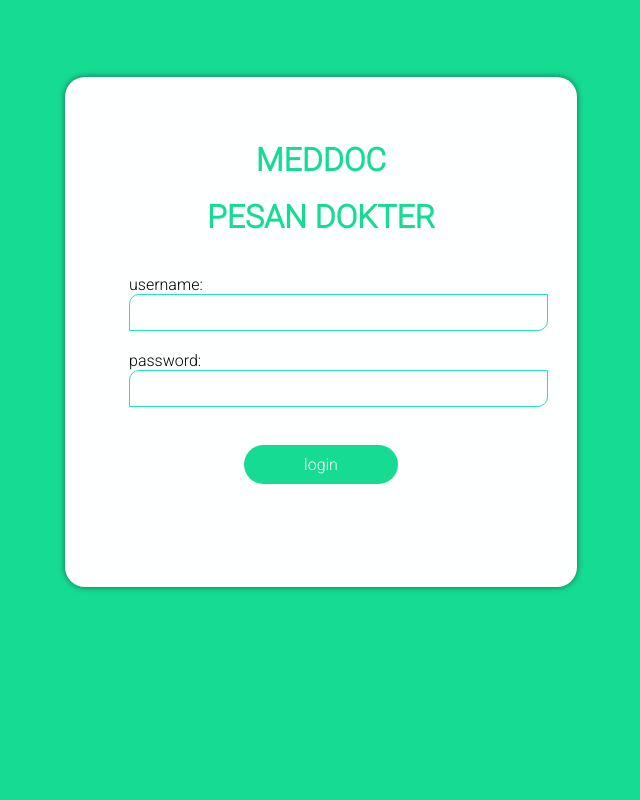
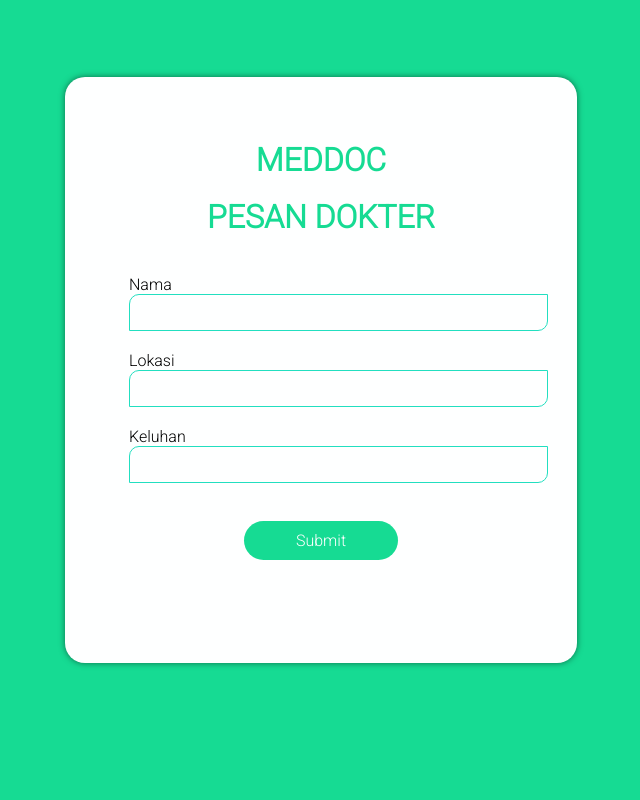
Before and after one commit to valfeclone/MedDocc, a Laravel app: page /reserve in a window 1280 px wide. Shown: the whole page, without its empty margins (319-959 px from the left). Run offline with Laravel 8, Linux system fonts and the light colour scheme; some libraries are stand-ins or nearby versions.

Commit message:
edit reserve page dan membuat link dari home page ke reserve

```diff
--- /dev/null
+++ b/public/css/reserve-style.css
@@ -0,0 +1,66 @@
+*{
+    box-sizing: border-box;
+    padding: 0;
+    margin: 0;
+}
+
+body{
+    font-family: 'Roboto', Arial, Helvetica, sans-serif;
+    background-color: #16db93;
+}
+
+.login-menu{
+    margin: 6% 30%;
+    padding: 5% 5%;
+    display: flex;
+    flex-direction: column;
+    background-color: #feffff;
+    border-radius: 20px;
+    box-shadow: 0px 0px 6px rgba(0,0,0,0.50);
+}
+
+.login-menu h1{
+    text-align: center;
+    color: #16db93;
+}
+
+.login-form{
+    display: flex;
+    flex-direction: column;
+}
+
+.login-form div{
+    margin: 20px 0px;
+}
+
+.login-form label{
+    margin-bottom: 15px;
+}
+
+.login-form input{
+    padding: 10px 60% 10px 10px;
+    background-color: inherit;
+    border: 1px solid #22DFC0;
+    border-bottom-right-radius: 10px;
+    border-top-left-radius: 10px;
+    transition-duration: 0.5s;
+}
+
+.login-form input:hover{
+    border: 1px solid #17252A;
+}
+
+.submit-form{
+    flex-basis: 16%;
+}
+
+.submit-form .submit-button{
+    display: block;
+    margin: 10% 30%;
+    text-align: center;
+    padding: 10px 10px;
+    border-radius: 50px;
+    cursor: pointer;
+    background-color: #16db93;
+    color: #feffff;
+}
--- a/resources/views/home.blade.php
+++ b/resources/views/home.blade.php
@@ -48,7 +48,7 @@
                     </p>
                 </div>
                 <div class="column-button">
-                    <button class="button">PESAN</button>
+                    <a href="/reserve"> <button class="button" >PESAN</button> </a>
                 </div>
             </div>
         </div>
--- a/resources/views/reserve.blade.php
+++ b/resources/views/reserve.blade.php
@@ -9,7 +9,7 @@
     <link rel="stylesheet" href="https://cdnjs.cloudflare.com/ajax/libs/font-awesome/4.7.0/css/font-awesome.min.css">
 
     <!-- CSS -->
-    <link href="{{ asset('/css/login-style.css') }}" rel="stylesheet">
+    <link href="{{ asset('/css/reserve-style.css') }}" rel="stylesheet">
 
     <title>MEDDOC</title>
 </head>
@@ -22,17 +22,22 @@
             <div class="login-form">
                 <form>
                     <div class="login-input">
-                    <label for="uname">username:</label><br>
-                    <input type="text" id="uname" name="uname"><br>
+                        <label for="uname">Nama</label><br>
+                        <input type="text" id="uname" name="uname"><br>
                     </div>
 
                     <div class="login-input">
-                        <label for="password">password:</label><br>
-                        <input type="password" id="password" name="password">
+                        <label for="password">Lokasi</label><br>
+                        <input type="password" id="password" name="password"><br>
+                    </div>
+
+                    <div class="login-input">
+                        <label for="password">Keluhan</label><br>
+                        <input type="password" id="password" name="password"><br>
                     </div>
 
                     <div class="submit-form">
-                        <p class="submit-button font-tipis small-text">login</p>
+                        <p class="submit-button font-tipis small-text">Submit</p>
                     </div>
                 </form>
             </div>
```
